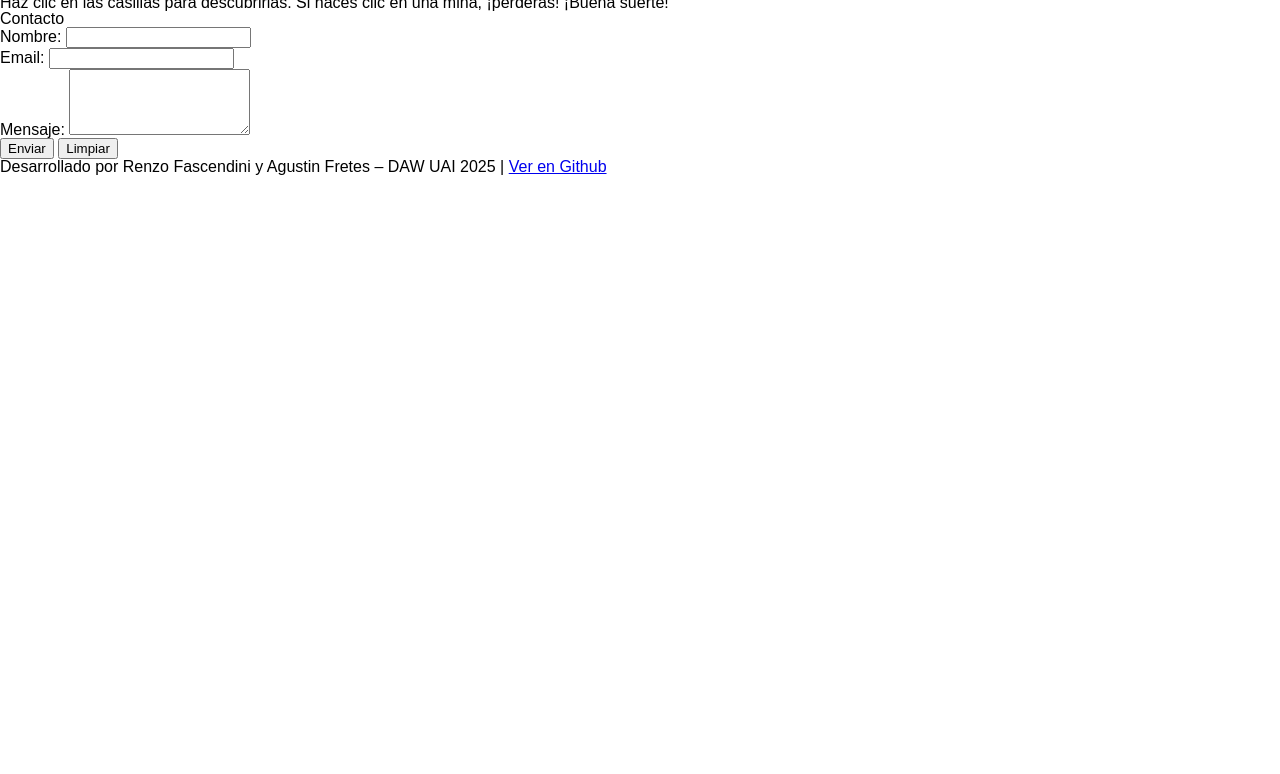
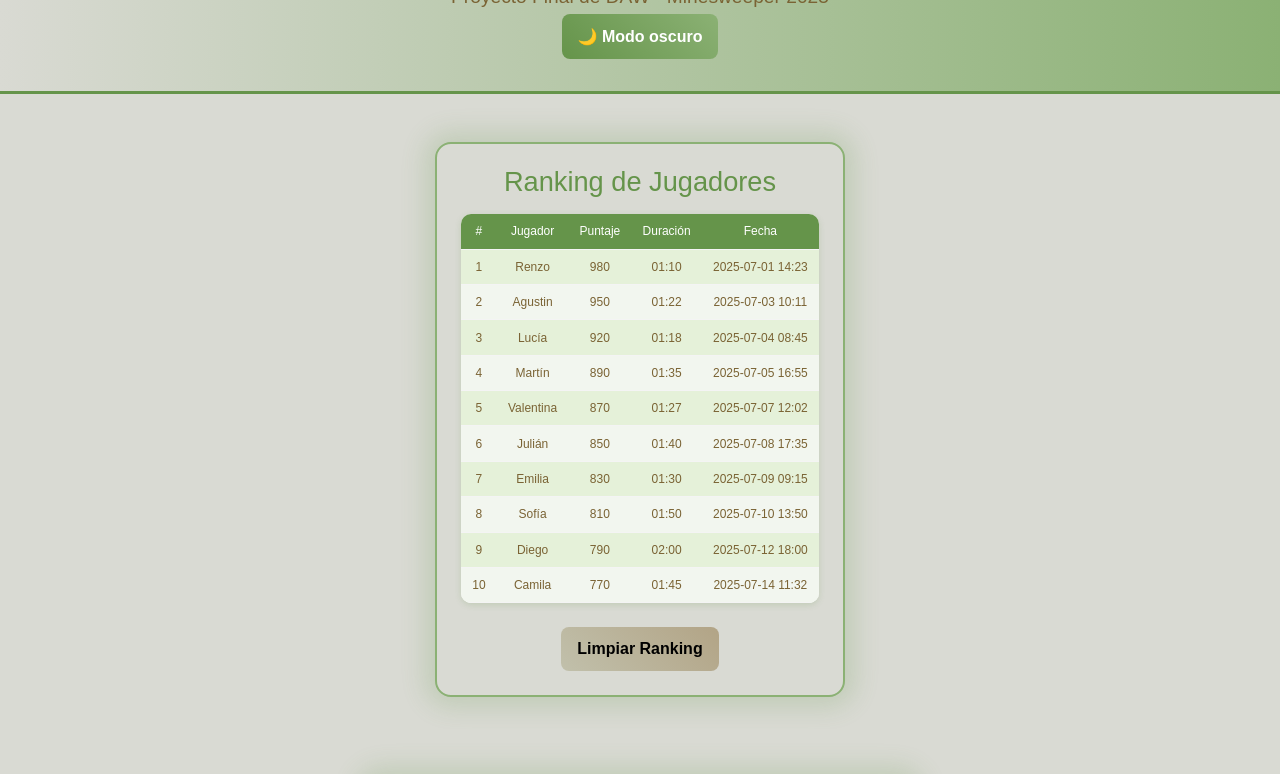
Before and after one commit to rfascendini/UAI-DAW-2025-Buscaminas, a plain HTML site: page index.html in a window 1280 px wide. Shown: the part 85-859 px from the top of the page. Before the commit the page ends 800 px from the top, so only its background shows below. Drawn offline with Linux system fonts and the light colour scheme.

Commit message:
Se realizó todo el CSS y parte del JS necesario para una visualización inicial

```diff
--- a/assets/css/styles.css
+++ b/assets/css/styles.css
@@ -0,0 +1,266 @@
+/* ======================== VARIABLES ======================== */
+:root {
+    --verde-pasto: #8bb174;
+    --verde-hoja: #65944a;
+    --tierra: #b99568;
+    --rama: #7a6334;
+    --piedra: #d9dad3;
+    --blanco: #ffffff;
+    --blanco-transparente: rgba(255, 255, 255, 0.95);
+    --gris-claro: #f4f4f4;
+    --gris-claro-par: #f2f6ef;
+    --gris-claro-impar: #e5f1d9;
+    --rojo: #e63946;
+    --negro: #000000;
+    --negro-transparente: rgba(0, 0, 0, 0.87);
+    --sombra-verde: rgba(101, 148, 74, 0.2);
+    --fondo-con-degrades: linear-gradient(to right, var(--piedra), var(--verde-pasto))
+}
+
+body.tema-oscuro {
+    --verde-pasto: #a6cf98;
+    --verde-hoja: #7bbf7d;
+    --tierra: #b79b74;
+    --rama: #ccb37a;
+    --piedra: #1e1e1e;
+    --blanco: #f0f0f0;
+    --blanco-transparente: rgba(240, 240, 240, 0.95);
+    --gris-claro: #2e2e2e;
+    --gris-claro-par: #292f26;
+    --gris-claro-impar: #1e2a1e;
+    --rojo: #ef5a61;
+    --negro: #ffffff;
+    --negro-transparente: rgba(0, 0, 0, 0.87);
+    --sombra-verde: rgba(123, 191, 125, 0.2);
+    --fondo-con-degrades: linear-gradient(to right, var(--piedra), var(--verde-pasto));
+}
+
+/* ======================== BASE ======================== */
+body {
+    display: flex;
+    flex-direction: column;
+    min-height: 100vh;
+    background-color: var(--piedra);
+    color: var(--negro);
+    font-family: Arial, sans-serif;
+    transition: background-color 0.3s, color 0.3s;
+}
+
+/* ======================== HEADER ======================== */
+.header-juego {
+    background: var(--fondo-con-degrades);
+    padding: 2rem 1rem;
+    text-align: center;
+    border-bottom: 3px solid var(--verde-hoja);
+}
+
+.header-contenido {
+    max-width: 900px;
+    margin: 0 auto;
+}
+
+.titulo-juego {
+    font-size: 2.2rem;
+    color: var(--verde-hoja);
+    margin-bottom: 0.3rem;
+}
+
+.descripcion-juego {
+    font-size: 1.2rem;
+    color: var(--rama);
+    margin-bottom: 0.5rem;
+}
+
+.instrucciones-juego {
+    font-size: 1rem;
+    color: var(--negro);
+}
+
+/* ======================== RANKING ======================== */
+.seccion-estadisticas {
+    margin: 3rem auto 2rem auto;
+    padding: 1.5rem;
+    background: var(--piedra);
+    border-radius: 16px;
+    border: 2px solid var(--verde-pasto);
+    box-shadow: 0px 0px 25px 10px var(--sombra-verde);
+    color: var(--rama);
+    max-width: 900px;
+}
+
+.titulo-estadisticas {
+    text-align: center;
+    font-size: 1.7rem;
+    margin-bottom: 1.2rem;
+    color: var(--verde-hoja);
+}
+
+.tabla-ranking {
+    width: 100%;
+    border-collapse: collapse;
+    background-color: var(--blanco);
+    box-shadow: 0 2px 6px var(--sombra-verde);
+    border-radius: 10px;
+    overflow: hidden;
+    transition: background-color 0.3s;
+}
+
+.tabla-ranking th,
+.tabla-ranking td {
+    padding: 0.7rem;
+    text-align: center;
+    border-bottom: 1px solid var(--gris-claro);
+    font-size: 0.75em;
+}
+
+.tabla-ranking th {
+    background-color: var(--verde-hoja);
+    color: var(--blanco);
+}
+
+.tabla-ranking tbody tr:nth-child(even) {
+    background-color: var(--gris-claro-par);
+}
+
+.tabla-ranking tbody tr:nth-child(odd) {
+    background-color: var(--gris-claro-impar);
+}
+
+.reiniciar-ranking {
+    padding-top: 1.5rem;
+    text-align: center;
+}
+
+.btn-naturaleza.terciario {
+    background: linear-gradient(45deg, #c1c0ab, #b2a486);
+    color: var(--negro);
+}
+
+/* ======================== CONTACTO ======================== */
+.seccion-contacto {
+    padding: 3rem 1.2rem;
+    background: var(--piedra);
+    transition: background-color 0.3s;
+}
+
+.seccion-contacto h2 {
+    text-align: center;
+    font-size: 1.8rem;
+    color: var(--verde-hoja);
+}
+
+.form-naturaleza {
+    max-width: 480px;
+    margin: 0 auto;
+    display: flex;
+    flex-direction: column;
+    gap: 1.4rem;
+    padding: 2rem;
+    border-radius: 16px;
+    border: 2px solid var(--verde-pasto);
+    box-shadow: 0px 0px 25px 10px var(--sombra-verde);
+    backdrop-filter: blur(4px);
+}
+
+.grupo-entrada-naturaleza {
+    position: relative;
+    display: flex;
+    align-items: center;
+    border: 1.5px solid var(--verde-pasto);
+    border-radius: 10px;
+    background-color: var(--gris-claro);
+    transition: border-color 0.3s, box-shadow 0.3s;
+}
+
+.grupo-entrada-naturaleza:focus-within {
+    border-color: var(--verde-hoja);
+    box-shadow: 0 0 0 2px var(--sombra-verde);
+}
+
+
+.form-naturaleza input,
+.form-naturaleza textarea {
+    background: transparent;
+    border: none;
+    outline: none;
+    font-size: 1rem;
+    padding: 1rem;
+    width: 100%;
+    font-family: inherit;
+    color: var(--blanco);
+    resize: none;
+}
+
+.form-naturaleza input:focus + label,
+.form-naturaleza input:not(:placeholder-shown) + label,
+.form-naturaleza textarea:focus + label,
+.form-naturaleza textarea:not(:placeholder-shown) + label {
+    top: -0.75rem;
+    font-size: 0.9rem;
+    background: var(--blanco);
+    padding: 0 0.4rem;
+    border-radius: 4px;
+}
+
+.fila-botones-naturaleza {
+    display: flex;
+    justify-content: space-between;
+    gap: 1rem;
+}
+
+.btn-naturaleza {
+    flex: 1;
+    padding: 0.8rem 1rem;
+    font-size: 1rem;
+    font-weight: 600;
+    color: var(--blanco);
+    background: linear-gradient(45deg, var(--verde-hoja), var(--verde-pasto));
+    border: none;
+    border-radius: 8px;
+    cursor: pointer;
+    transition: background 0.3s ease, transform 0.2s;
+}
+
+.btn-naturaleza:hover {
+    background: linear-gradient(45deg, #4d7032, #7ba95a);
+    transform: scale(1.03);
+}
+
+.btn-naturaleza.secundario {
+    background: linear-gradient(45deg, #c1c0ab, #b2a486);
+    color: #2b2b2b;
+}
+
+.btn-naturaleza.secundario:hover {
+    background: linear-gradient(45deg, #a3a38c, #9b8e73);
+}
+
+/* ======================== FOOTER ======================== */
+.footer-juego {
+    background: var(--fondo-con-degrades);
+    color: var(--negro);
+    padding: 1rem 0.5rem;
+    box-shadow: 0 -2px 8px var(--sombra-verde);
+    display: flex;
+    justify-content: center;
+    align-items: center;
+    text-align: center;
+    margin-top: auto;
+    font-size: 1rem;
+    transition: background-color 0.3s;
+}
+
+.footer-juego div {
+    display: flex;
+    flex-direction: column;
+    gap: 0.3rem;
+}
+
+.footer-juego a {
+    color: var(--negro);
+    text-decoration: underline;
+}
+
+.footer-juego a:hover {
+    color: var(--verde-hoja);
+}
--- /dev/null
+++ b/assets/js/ranking.js
@@ -0,0 +1,152 @@
+"use strict";
+
+// Función para cargar y mostrar el ranking
+function cargarRanking() {
+    var tablaRanking = document.getElementById("filas-ranking");
+
+    // Verificar si hay datos en localStorage
+    var datosGuardados = localStorage.getItem("rankingJugadores");
+
+    // Si no hay, creamos uno ficticio
+    if (!datosGuardados) {
+        var jugadoresFicticios = [
+            {
+                nombre: "Renzo",
+                puntaje: 980,
+                duracion: "01:10",
+                fecha: "2025-07-01 14:23",
+            },
+            {
+                nombre: "Agustin",
+                puntaje: 950,
+                duracion: "01:22",
+                fecha: "2025-07-03 10:11",
+            },
+            {
+                nombre: "Lucía",
+                puntaje: 920,
+                duracion: "01:18",
+                fecha: "2025-07-04 08:45",
+            },
+            {
+                nombre: "Martín",
+                puntaje: 890,
+                duracion: "01:35",
+                fecha: "2025-07-05 16:55",
+            },
+            {
+                nombre: "Valentina",
+                puntaje: 870,
+                duracion: "01:27",
+                fecha: "2025-07-07 12:02",
+            },
+            {
+                nombre: "Julián",
+                puntaje: 850,
+                duracion: "01:40",
+                fecha: "2025-07-08 17:35",
+            },
+            {
+                nombre: "Emilia",
+                puntaje: 830,
+                duracion: "01:30",
+                fecha: "2025-07-09 09:15",
+            },
+            {
+                nombre: "Sofía",
+                puntaje: 810,
+                duracion: "01:50",
+                fecha: "2025-07-10 13:50",
+            },
+            {
+                nombre: "Diego",
+                puntaje: 790,
+                duracion: "02:00",
+                fecha: "2025-07-12 18:00",
+            },
+            {
+                nombre: "Camila",
+                puntaje: 770,
+                duracion: "01:45",
+                fecha: "2025-07-14 11:32",
+            },
+        ];
+        localStorage.setItem(
+            "rankingJugadores",
+            JSON.stringify(jugadoresFicticios)
+        );
+        datosGuardados = localStorage.getItem("rankingJugadores"); // actualizar
+    }
+
+    // Parsear
+    var ranking = JSON.parse(datosGuardados);
+
+    // Ordenar por puntaje descendente
+    ranking.sort(function (a, b) {
+        return b.puntaje - a.puntaje;
+    });
+
+    // Limpiar tabla anterior
+    while (tablaRanking.firstChild) {
+        tablaRanking.removeChild(tablaRanking.firstChild);
+    }
+
+    // Limitar a 10
+    var limite = Math.min(ranking.length, 10);
+    for (var i = 0; i < limite; i++) {
+        var jugador = ranking[i];
+
+        console.log("Jugador:", jugador);
+
+        // Validación mínima
+        if (!jugador || !jugador.nombre) continue;
+
+        // Crear <tr>
+        var fila = document.createElement("tr");
+
+        var celdaPosicion = document.createElement("td");
+        celdaPosicion.textContent = i + 1;
+
+        var celdaNombre = document.createElement("td");
+        celdaNombre.textContent = jugador.nombre;
+
+        var celdaPuntaje = document.createElement("td");
+        celdaPuntaje.textContent = jugador.puntaje;
+
+        var celdaDuracion = document.createElement("td");
+        celdaDuracion.textContent = jugador.duracion;
+
+        var celdaFecha = document.createElement("td");
+        celdaFecha.textContent = jugador.fecha;
+
+        fila.appendChild(celdaPosicion);
+        fila.appendChild(celdaNombre);
+        fila.appendChild(celdaPuntaje);
+        fila.appendChild(celdaDuracion);
+        fila.appendChild(celdaFecha);
+
+        tablaRanking.appendChild(fila);
+    }
+}
+
+
+// Botón para limpiar el ranking
+function reiniciarRanking() {
+    var btnLimpiarRanking = document.getElementById("btn-limpiar-ranking");
+
+    if (btnLimpiarRanking) {
+        btnLimpiarRanking.addEventListener("click", function () {
+            var confirmar = confirm("¿Estás seguro que querés borrar el ranking?");
+            if (confirmar) {
+                // Eliminar del localStorage
+                localStorage.removeItem("rankingJugadores");
+
+                // Limpiar la tabla visualmente
+                var tablaRanking = document.getElementById("filas-ranking");
+                if (tablaRanking) {
+                    tablaRanking.innerHTML = "";
+                }
+            }
+        });
+    }
+}
--- a/index.html
+++ b/index.html
@@ -29,21 +29,12 @@
     <body>
         <header class="header-juego">
             <div class="header-contenido">
-                <img
-                    src="assets/images/favicons/favicon.ico"
-                    alt="Logo Minesweeper"
-                    class="logo-header"
-                />
-                <div>
-                    <h1 class="titulo-juego">Minesweeper UAI</h1>
-                    <h2 class="descripcion-juego">
-                        Proyecto Final de DAW - Minesweeper 2025
-                    </h2>
-                    <p class="instrucciones-juego">
-                        Haz clic en las casillas para descubrirlas. Si haces
-                        clic en una mina, ¡perderás! <b>¡Buena suerte!</b>
-                    </p>
-                </div>
+                <h1 class="titulo-juego">Minesweeper UAI</h1>
+
+                <h2 class="descripcion-juego">
+                    Proyecto Final de DAW - Minesweeper 2025
+                </h2>
+                <button class="btn-naturaleza" id="boton-tema">🌙 Modo oscuro</button>
             </div>
         </header>
 
@@ -51,54 +42,91 @@
             <!-- El tablero, modales y panel de info se generan dinámicamente con JS -->
         </main>
 
+        <section id="estadisticas" class="seccion-estadisticas">
+            <h2 class="titulo-estadisticas">Ranking de Jugadores</h2>
+            <table class="tabla-ranking">
+                <thead class="columnas-ranking">
+                    <tr>
+                        <th>#</th>
+                        <th>Jugador</th>
+                        <th>Puntaje</th>
+                        <th>Duración</th>
+                        <th>Fecha</th>
+                    </tr>
+                </thead>
+                <tbody id="filas-ranking">
+                    <!-- Filas generadas con JavaScript -->
+                </tbody>
+            </table>
+
+            <div class="reiniciar-ranking">
+                <button
+                    id="btn-limpiar-ranking"
+                    class="btn-naturaleza terciario"
+                >
+                    Limpiar Ranking
+                </button>
+            </div>
+        </section>
+
         <section id="contacto" class="seccion-contacto">
-            <h2>Contacto</h2>
-            <form id="form-contacto" autocomplete="off" novalidate>
-                <div class="grupo-formulario">
-                    <label for="nombre-contacto">Nombre:</label>
+            <form
+                id="form-contacto"
+                autocomplete="off"
+                novalidate
+                class="form-naturaleza"
+            >
+                <h2>CONTACTO</h2>
+                <div class="grupo-entrada-naturaleza">
                     <input
                         type="text"
                         id="nombre-contacto"
                         name="nombre"
+                        required
                         minlength="3"
                         maxlength="40"
-                        required
+                        placeholder="Nombre Completo"
                     />
                 </div>
-                <div class="grupo-formulario">
-                    <label for="email-contacto">Email:</label>
+                <div class="grupo-entrada-naturaleza">
                     <input
                         type="email"
                         id="email-contacto"
                         name="email"
                         required
+                        placeholder="Email"
                     />
                 </div>
-                <div class="grupo-formulario">
-                    <label for="mensaje-contacto">Mensaje:</label>
+                <div class="grupo-entrada-naturaleza">
                     <textarea
                         id="mensaje-contacto"
                         name="mensaje"
                         rows="4"
                         maxlength="300"
                         required
+                        placeholder="Mensaje"
                     ></textarea>
                 </div>
-                <div class="botones-contacto">
-                    <button type="submit" id="enviar-contacto">Enviar</button>
-                    <button type="reset" id="reset-contacto">Limpiar</button>
+                <div class="fila-botones-naturaleza">
+                    <button type="submit" class="btn-naturaleza">
+                        Enviar mensaje
+                    </button>
+                    <button type="reset" class="btn-naturaleza secundario">
+                        Limpiar
+                    </button>
                 </div>
                 <div id="error-contacto" class="error-contacto"></div>
                 <div id="exito-contacto" class="exito-contacto"></div>
             </form>
         </section>
 
-        <footer class="footer-juego">
+        <footer id="footer" class="footer-juego">
             <div>
                 <p>
                     Desarrollado por Renzo Fascendini y Agustin Fretes – DAW UAI
-                    2025<span> | </span
-                    ><a
+                    2025
+                    <span> | </span>
+                    <a
                         href="https://github.com/rfascendini/UAI-DAW-2025-Buscaminas"
                         target="_blank"
                         >Ver en Github</a
@@ -109,5 +137,6 @@
 
         <!-- JS -->
         <script src="assets/js/scripts.js"></script>
+        <script src="assets/js/ranking.js"></script>
     </body>
 </html>
```
Also changed, not shown: assets/js/scripts.js (+23 -0 lines).
